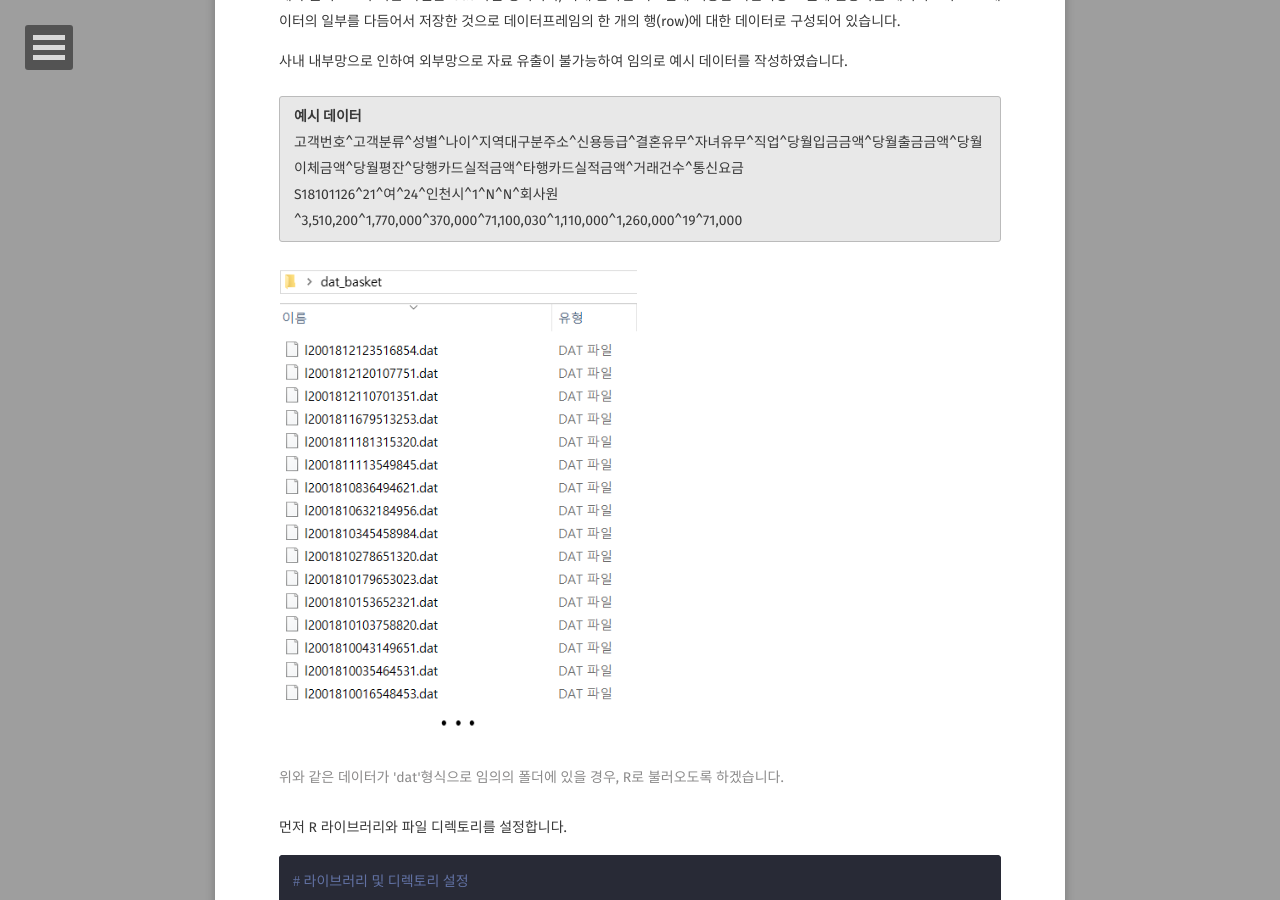
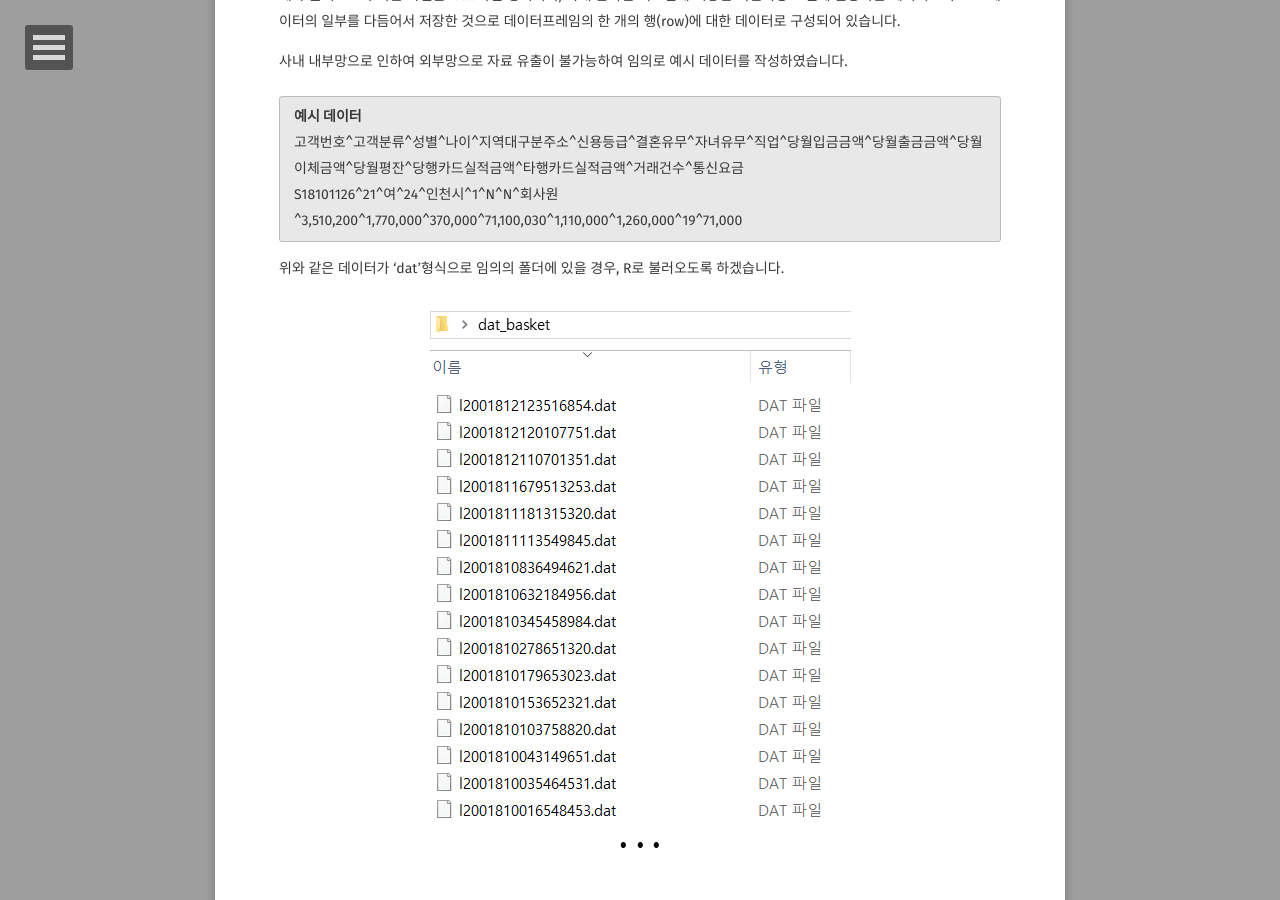
Before and after one commit to incheony/incheony.github.io, a Jekyll site: the page built from _posts/2019-01-10-r-dat_save.md, in a window 1280 px wide and 900 px high, scrolled down 447 px. Built offline with Jekyll 4.4.1, drawn with Linux system fonts in a browser that asks for light colours; some web fonts are replaced; comment, search, counter and statistics services are not loaded; some of the changed lines change nothing that is shown.

Commit message:
Update 2019-01-10-r-dat_save.md

```diff
--- a/_posts/2019-01-10-r-dat_save.md
+++ b/_posts/2019-01-10-r-dat_save.md
@@ -20,11 +20,12 @@ comments: true
 S18101126^21^여^24^인천시^1^N^N^회사원^3,510,200^1,770,000^370,000^71,100,030^1,110,000^1,260,000^19^71,000
 {: .notice}
 
+위와 같은 데이터가 'dat'형식으로 임의의 폴더에 있을 경우, R로 불러오도록 하겠습니다.
+
             {% capture images %}
             https://incheony.github.io/assets/img/20190109_datbasket.png
             {% endcapture %}
-            {% include gallery images=images caption="위와 같은 데이터가 'dat'형식으로 임의의 폴더에 있을 경우, R로 불러오도록 하겠습니다.
-" cols=2 %}
+            {% include gallery images=images cols=1 %}
 
 먼저 R 라이브러리와 파일 디렉토리를 설정합니다.
 ~~~ r
```
